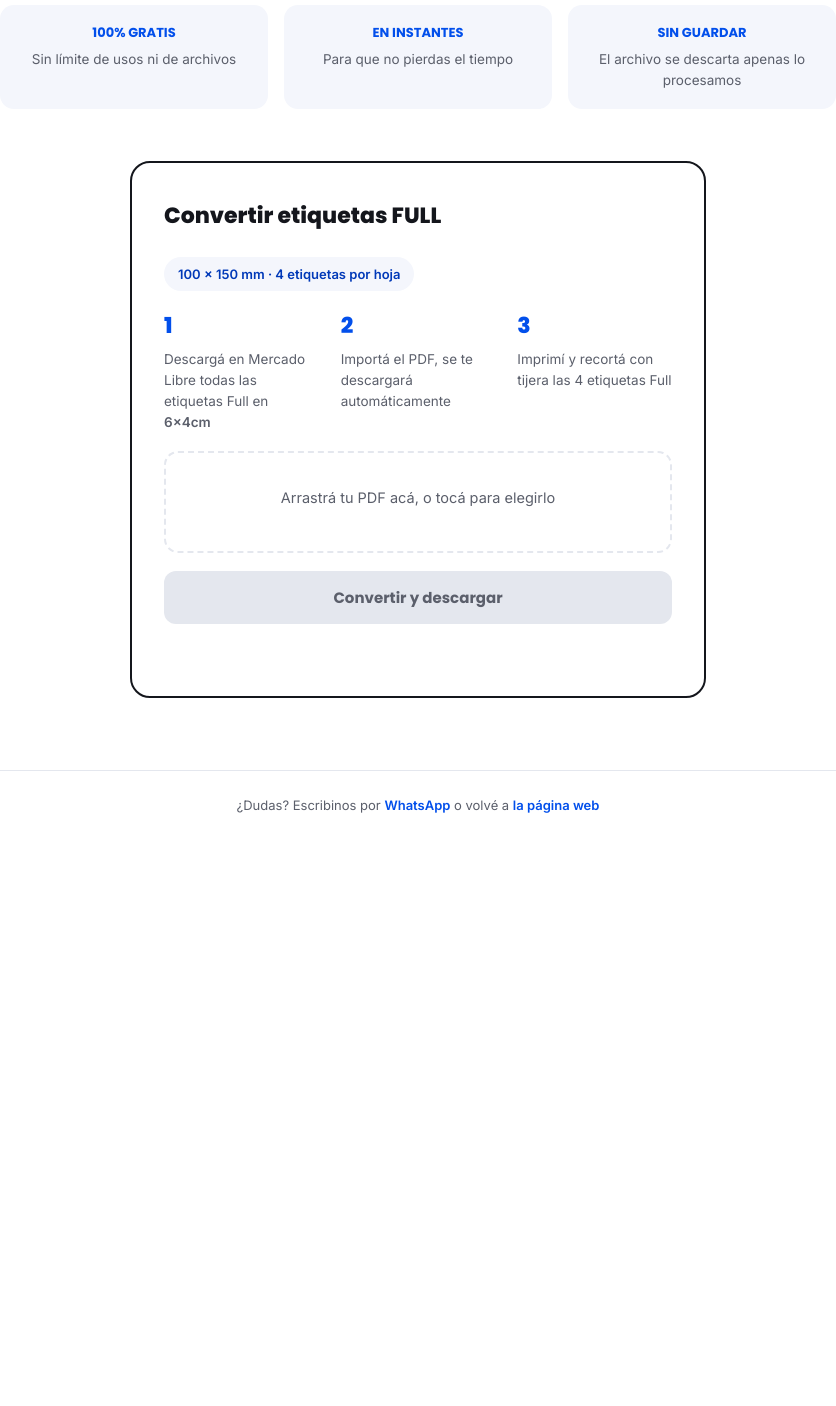
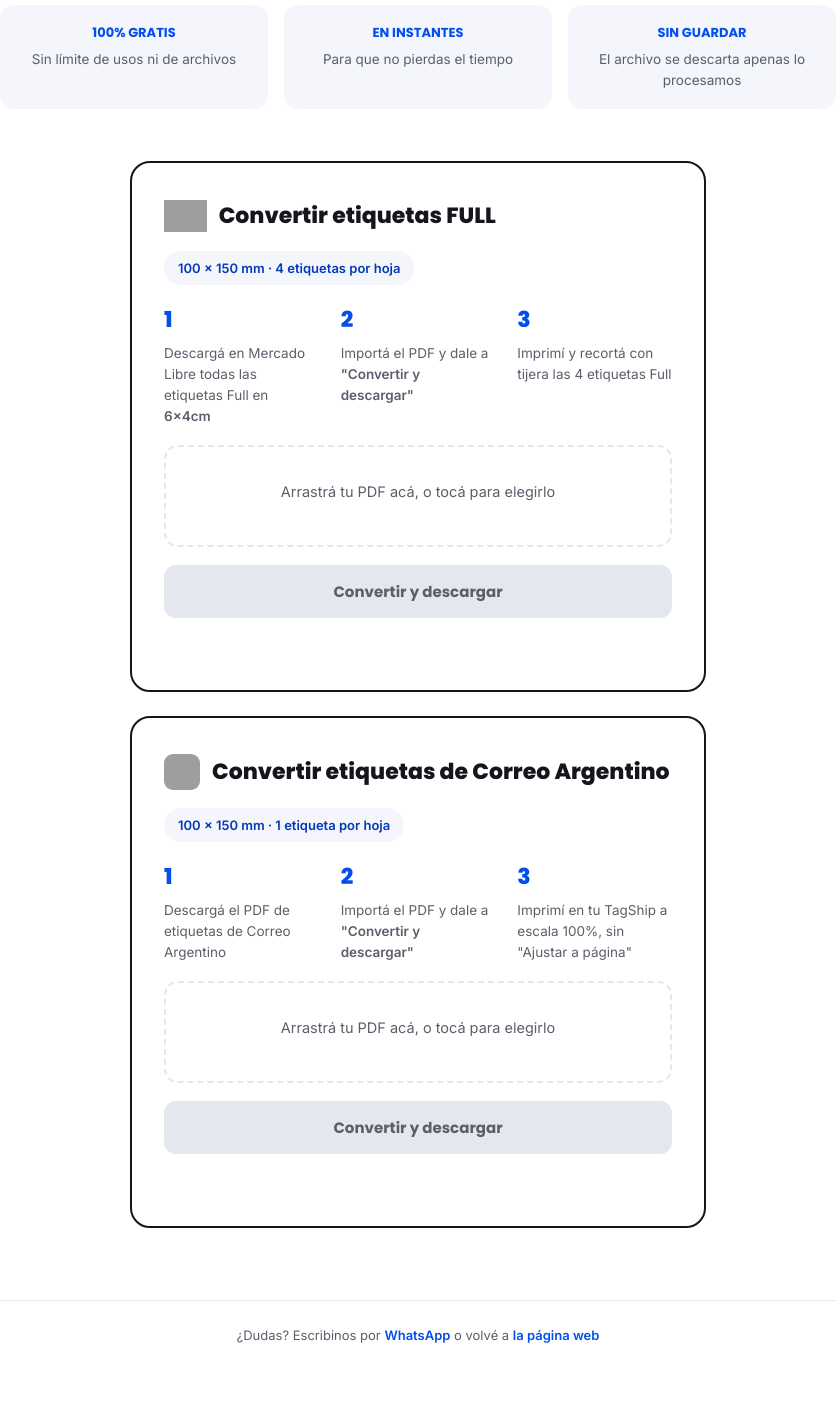
Before and after one commit to tagship/Conversor-FULL---TagShip, a Flask app: page / in a window 1280 px wide. Shown: the part 268-1674 px from the top of the page, without its empty margins (222-1058 px from the left). Before the commit the page ends 1081 px from the top, so only its background shows below. Run offline with Flask 3, Linux system fonts and the light colour scheme; grey boxes are pictures that could not be loaded.

Commit message:
Add files via upload

```diff
--- a/templates/index.html
+++ b/templates/index.html
@@ -101,14 +101,31 @@
     flex-direction:column;
     gap:18px;
   }
+  .card-head{
+    display:flex;
+    align-items:center;
+    gap:12px;
+  }
   .card-head h2{
     font-size:22px;
-    margin:0 0 6px;
+    margin:0;
   }
   .card-head p{
     color:var(--ink-soft);
     font-size:14.5px;
     margin:0;
+  }
+  .card-icon{
+    height:32px;
+    width:auto;
+    display:block;
+    flex-shrink:0;
+  }
+  .card-icon.square{
+    height:36px;
+    width:36px;
+    border-radius:9px;
+    object-fit:cover;
   }
   .spec-pill{
     display:inline-flex;
@@ -245,6 +262,7 @@
 <section class="converter">
   <div class="card" id="panel-normales">
     <div class="card-head">
+      <img src="{{ url_for('static', filename='icon-full.png') }}" alt="" class="card-icon">
       <h2 class="display">Convertir etiquetas FULL</h2>
     </div>
     <span class="spec-pill">100 × 150 mm · 4 etiquetas por hoja</span>
@@ -256,7 +274,7 @@
       </div>
       <div class="step">
         <div class="step-num">2</div>
-        <p>Importá el PDF, se te descargará automáticamente</p>
+        <p>Importá el PDF y dale a <strong>"Convertir y descargar"</strong></p>
       </div>
       <div class="step">
         <div class="step-num">3</div>
@@ -273,6 +291,38 @@
     <button class="convert" id="btn-normales" disabled>Convertir y descargar</button>
     <div class="status" id="status-normales"></div>
   </div>
+
+  <div class="card" id="panel-correo" style="margin-top:24px;">
+    <div class="card-head">
+      <img src="{{ url_for('static', filename='icon-correo.png') }}" alt="" class="card-icon square">
+      <h2 class="display">Convertir etiquetas de Correo Argentino</h2>
+    </div>
+    <span class="spec-pill">100 × 150 mm · 1 etiqueta por hoja</span>
+
+    <div class="steps">
+      <div class="step">
+        <div class="step-num">1</div>
+        <p>Descargá el PDF de etiquetas de Correo Argentino</p>
+      </div>
+      <div class="step">
+        <div class="step-num">2</div>
+        <p>Importá el PDF y dale a <strong>"Convertir y descargar"</strong></p>
+      </div>
+      <div class="step">
+        <div class="step-num">3</div>
+        <p>Imprimí en tu TagShip a escala 100%, sin "Ajustar a página"</p>
+      </div>
+    </div>
+
+    <div class="dropzone" id="dropzone-correo">
+      <p>Arrastrá tu PDF acá, o tocá para elegirlo</p>
+      <div class="filename" id="filename-correo"></div>
+      <input type="file" id="input-correo" accept="application/pdf">
+    </div>
+
+    <button class="convert" id="btn-correo" disabled>Convertir y descargar</button>
+    <div class="status" id="status-correo"></div>
+  </div>
 </section>
 
 <footer>
@@ -280,7 +330,7 @@
 </footer>
 
 <script>
-function setupTool(prefix, endpoint){
+function setupTool(prefix, endpoint, downloadName){
   const dropzone = document.getElementById(`dropzone-${prefix}`);
   const input = document.getElementById(`input-${prefix}`);
   const filenameEl = document.getElementById(`filename-${prefix}`);
@@ -352,7 +402,7 @@ function setupTool(prefix, endpoint){
       const url = URL.createObjectURL(blob);
       const a = document.createElement('a');
       a.href = url;
-      a.download = 'Etiquetas-TagShip.pdf';
+      a.download = downloadName;
       document.body.appendChild(a);
       a.click();
       a.remove();
@@ -366,7 +416,8 @@ function setupTool(prefix, endpoint){
   });
 }
 
-setupTool('normales', '/convertir/normales');
+setupTool('normales', '/convertir/normales', 'Etiquetas-TagShip.pdf');
+setupTool('correo', '/convertir/correo', 'Etiquetas-Correo-TagShip.pdf');
 </script>
 
 </body>
```
